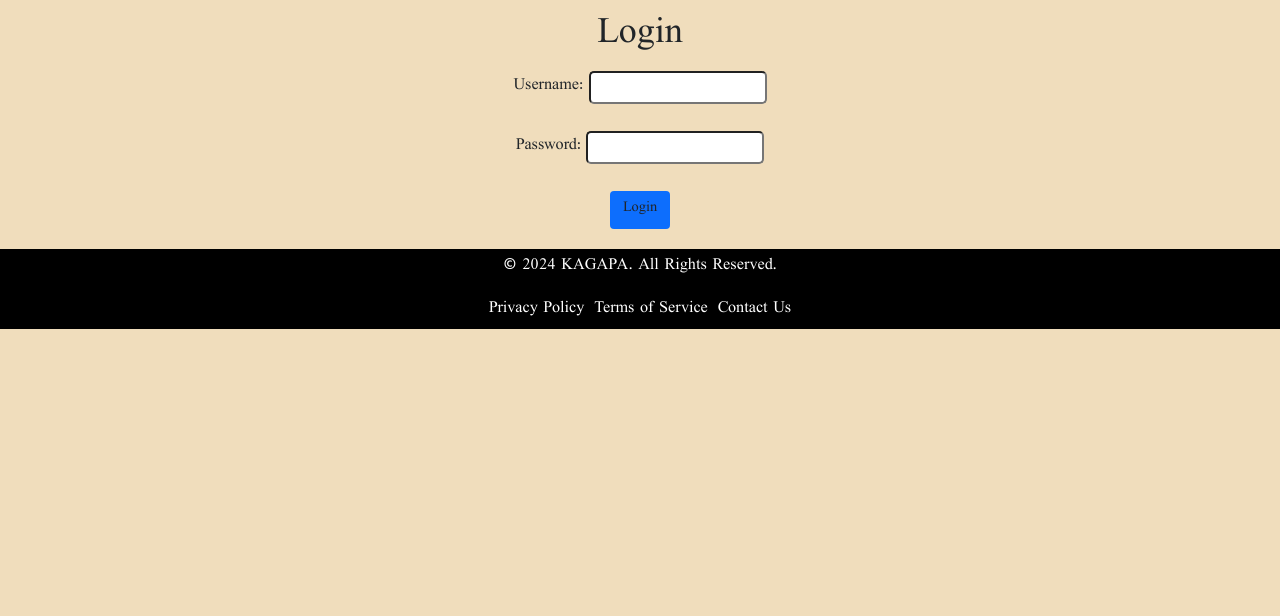
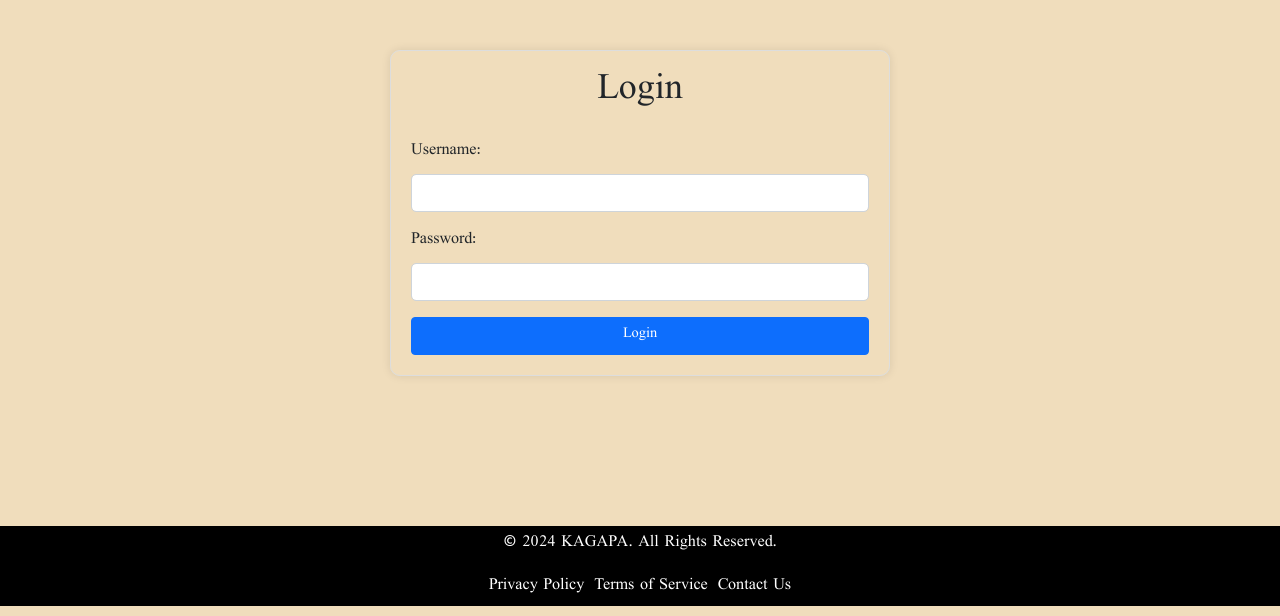
Before and after one commit to kagapa-blr/kvb, a Flask app: page /login in a window 1280 px wide. Shown: the part 59-675 px from the top of the page. Run offline with Flask 3, Linux system fonts and the light colour scheme; parts of the project's set-up code (start-up, migrations or seed data) failed here and were passed over; some libraries are stand-ins or nearby versions.

Commit message:
login page updated

```diff
--- a/templates/login.html
+++ b/templates/login.html
@@ -4,32 +4,36 @@
     <meta charset="UTF-8">
     <meta name="viewport" content="width=device-width, initial-scale=1.0">
     <title>Login</title>
-    <!-- Bootstrap CSS via CDN -->
+    <!-- Bootstrap CSS via static file -->
     <link rel="stylesheet" href="/static/boostrap/css/bootstrap.min.css">
     <link rel="stylesheet" href="/static/css/style.css">
 
-    <!-- jQuery via CDN -->
-    <!-- <script src="static/jquery/jquery-3.7.1.js"></script> -->
-    <!-- JavaScript -->
+    <!-- Bootstrap JS via static file -->
     <script src="/static/boostrap/js/bootstrap.bundle.min.js"></script>
-    <!--    <script src="static/js/kavya_process.js"></script>-->
 </head>
 <body>
+    <!-- Navbar included -->
     {% include 'navbar.html' %}
-<div class="container login-form">
-    <h1>Login</h1>
-    <form action="/login" method="POST">
-        <label for="username">Username:</label>
-        <input style="border-radius: 5px;" type="text" id="username" name="username" required><br><br>
-        <label for="password">Password:</label>
-        <input style="border-radius: 5px;" type="password" id="password" name="password" required><br><br>
-        <button type="submit" class="btn bg-primary text-lg-center">Login</button>
+
+    <div class="container" style="max-width: 500px; margin-top: 50px;margin-bottom: 150px; padding: 20px; border: 1px solid #ddd; border-radius: 10px; box-shadow: 0 0 10px rgba(0, 0, 0, 0.1);">
+        <h1 style="text-align: center;">Login</h1>
+        <form action="/login" method="POST" style="margin-top: 20px;">
+            <div class="mb-3">
+                <label for="username" class="form-label">Username:</label>
+                <input type="text" id="username" name="username" class="form-control" style="border-radius: 5px;" required>
+            </div>
+            <div class="mb-3">
+                <label for="password" class="form-label">Password:</label>
+                <input type="password" id="password" name="password" class="form-control" style="border-radius: 5px;" required>
+            </div>
+            <button type="submit" class="btn btn-primary w-100">Login</button>
         </form>
         {% if error %}
-    <p style="color: red;">{{ error }}</p>
+        <p style="color: red; text-align: center; margin-top: 10px;">{{ error }}</p>
         {% endif %}
     </div>
+
+    <!-- Footer included -->
     {% include 'footer.html' %}
-
 </body>
 </html>
```
Lines whose indentation alone changed are shown as unchanged.
